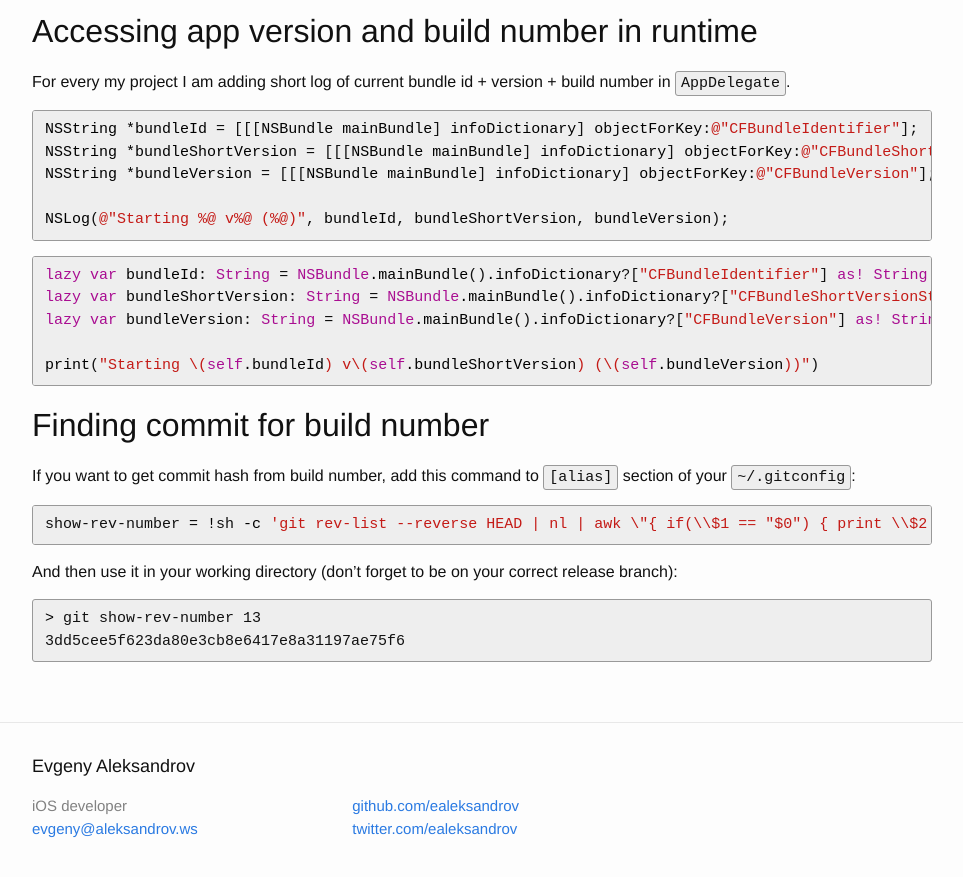
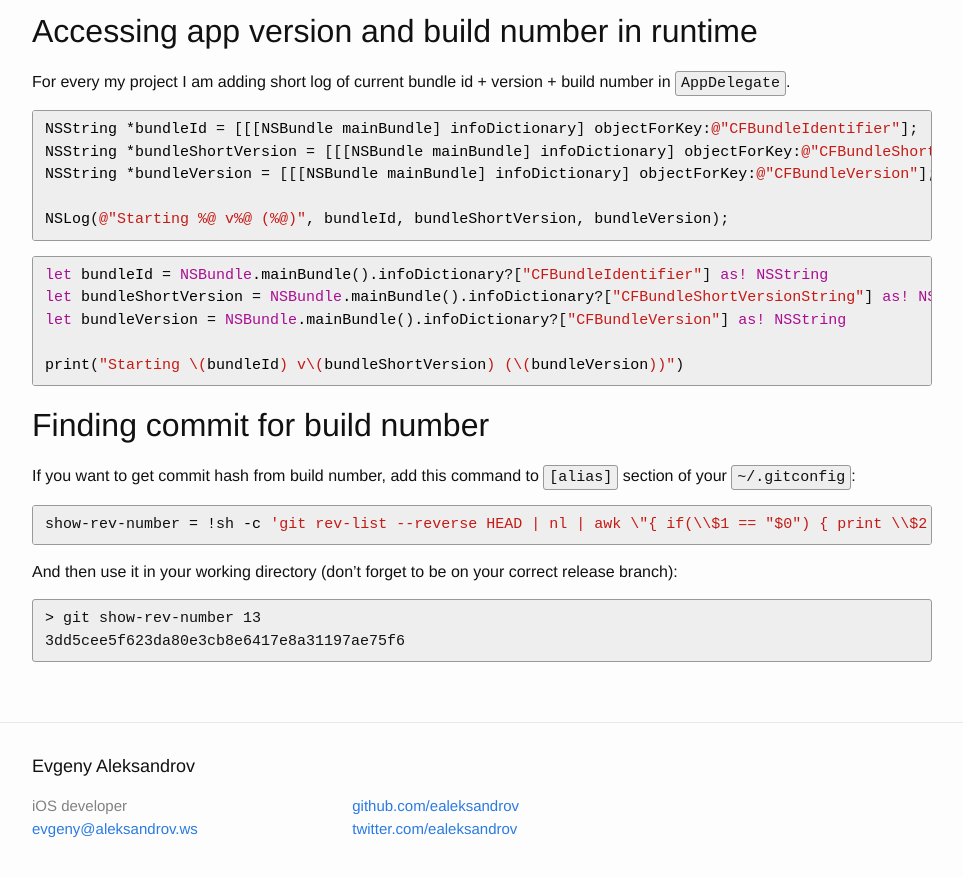
Before and after one commit to ealeksandrov/ealeksandrov.github.io, a Jekyll site: the page built from _posts/2016-02-27-build-number-auto-increment.markdown, in a window 1280 px wide and 900 px high, scrolled down 1598 px. Shown: the top 877 px of the window, without its empty margins (158-1121 px from the left). Built offline with Jekyll 4.4.1, drawn with Linux system fonts in a browser that asks for light colours.

Commit message:
Update Swift example in build auto increment article

```diff
--- a/_posts/2016-02-27-build-number-auto-increment.markdown
+++ b/_posts/2016-02-27-build-number-auto-increment.markdown
@@ -54,11 +54,11 @@ NSLog(@"Starting %@ v%@ (%@)", bundleId, bundleShortVersion, bundleVersion);
 {% endhighlight %}
 
 {% highlight swift %}
-lazy var bundleId: String = NSBundle.mainBundle().infoDictionary?["CFBundleIdentifier"] as! String
-lazy var bundleShortVersion: String = NSBundle.mainBundle().infoDictionary?["CFBundleShortVersionString"] as! String
-lazy var bundleVersion: String = NSBundle.mainBundle().infoDictionary?["CFBundleVersion"] as! String
+let bundleId = NSBundle.mainBundle().infoDictionary?["CFBundleIdentifier"] as! NSString
+let bundleShortVersion = NSBundle.mainBundle().infoDictionary?["CFBundleShortVersionString"] as! NSString
+let bundleVersion = NSBundle.mainBundle().infoDictionary?["CFBundleVersion"] as! NSString
 
-print("Starting \(self.bundleId) v\(self.bundleShortVersion) (\(self.bundleVersion))")
+print("Starting \(bundleId) v\(bundleShortVersion) (\(bundleVersion))")
 {% endhighlight %}
 
 ## Finding commit for build number
```
